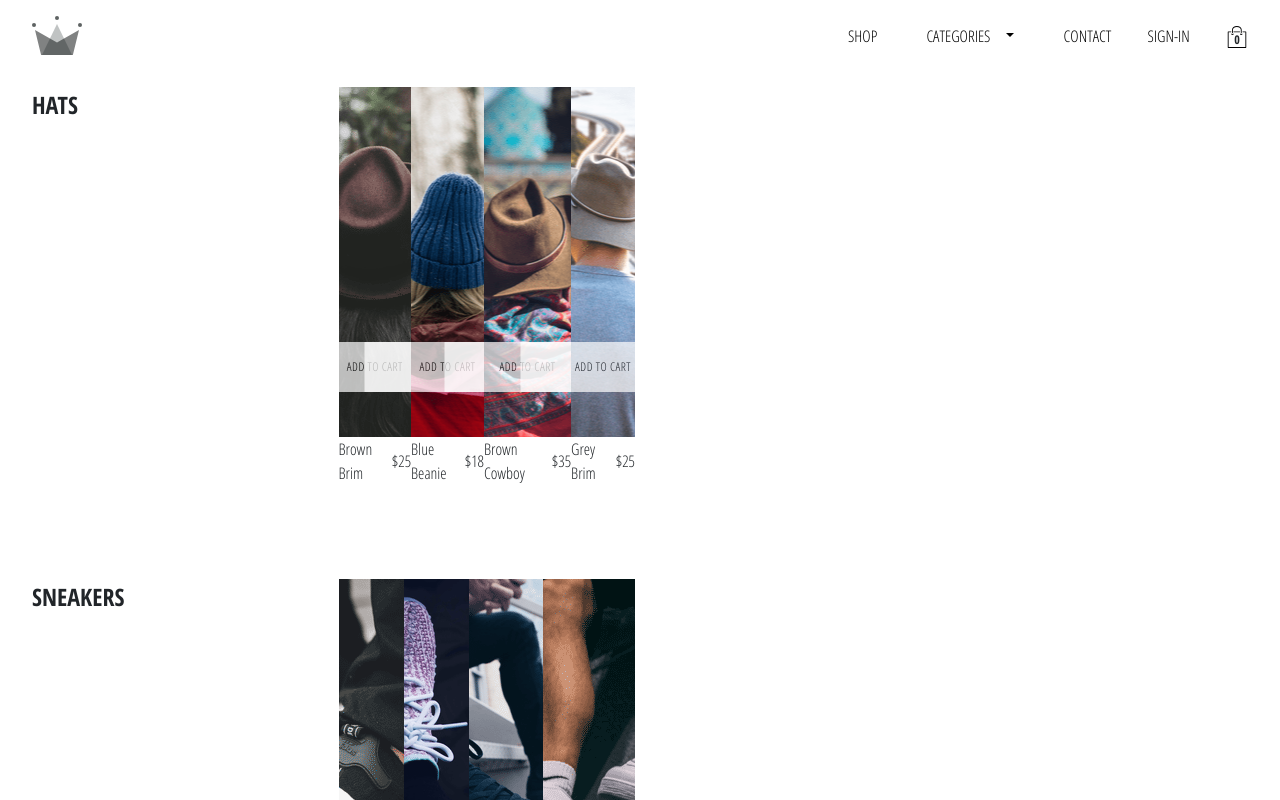
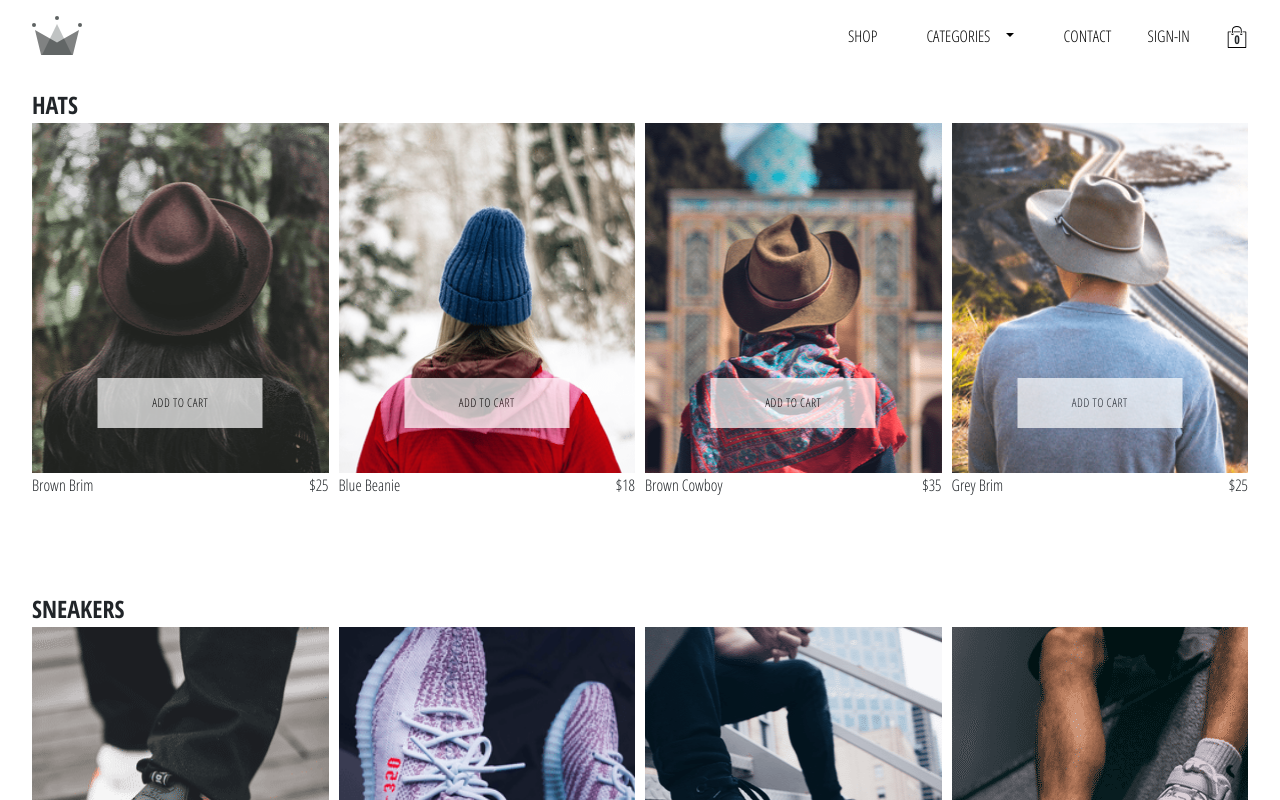
Before and after one commit to jasoncarrillo0/crwn-clothing, a React (Create React App) app: page /shop in a window 1280 px wide. Shown: the top 800 px of the page. Built offline with nearby package versions, Linux system fonts and the light colour scheme; no server answers.

Commit message:
Fixed collection preview style error

```diff
--- a/src/components/Shop-Page/CollectionsPreview.module.scss
+++ b/src/components/Shop-Page/CollectionsPreview.module.scss
@@ -1,9 +1,6 @@
 .collPreviewWrapper {
+    margin: 2rem;
 
-    display: grid;
-    grid-template-columns: 1fr 1fr 1fr 1fr;
-    grid-gap: 10px;
-    margin: 2rem;
     .title {
         font-size: 24px;
         font-weight: bold;
@@ -11,12 +8,10 @@
     }
 
     .preview {
-        display: flex;
-        justify-content: space-between;
-        align-items: center;
+        display: grid;
+        grid-template-columns: 1fr 1fr 1fr 1fr;
+        grid-gap: 10px;
         width: 100%;
-
-
     }
 
     .collItemWrapper {
```
